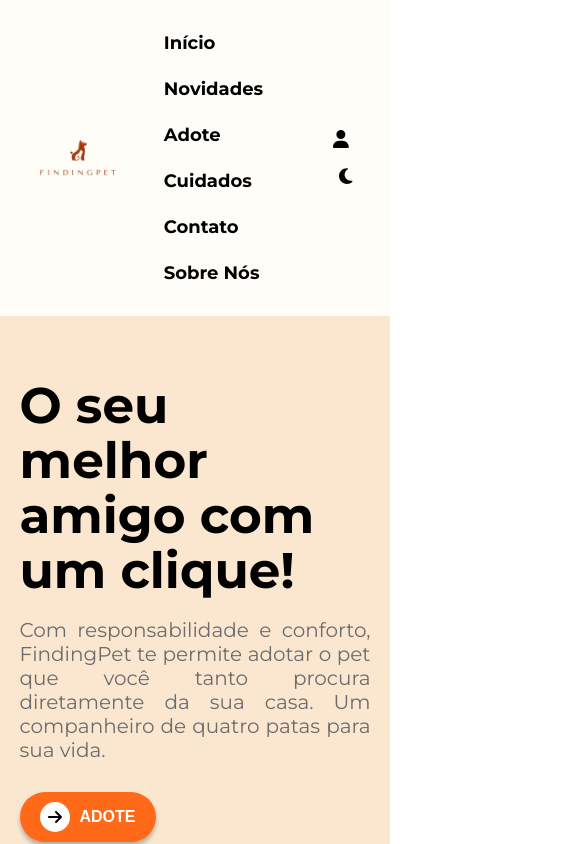
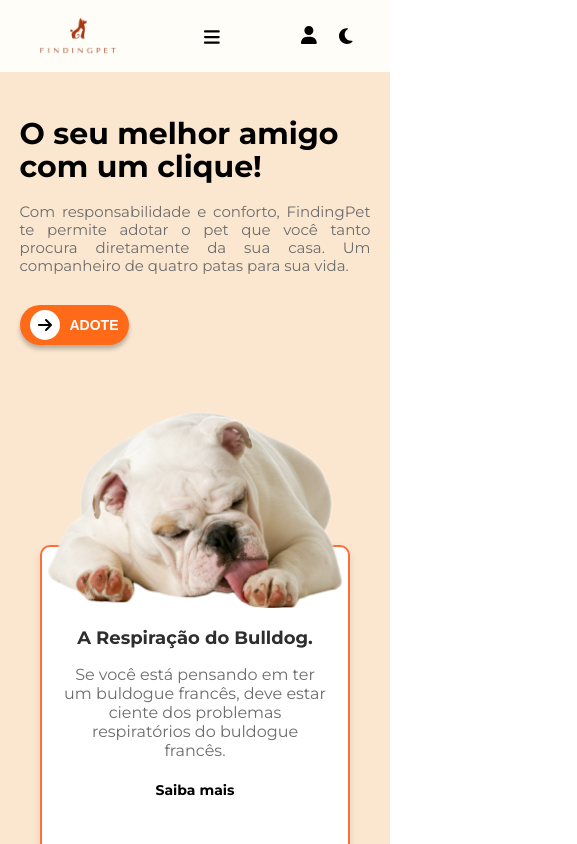
Before and after one commit to lucasgomesdesouza/finding-pets, a React (Create React App) app: page / in a window 390 px wide. Shown: the top 844 px of the page, 577 px wide, since content can reach past the window. Built offline with nearby package versions, Linux system fonts and the light colour scheme.

Commit message:
home page layout fixed

```diff
--- a/src/components/ButtonCallToAction/ButtonCallToAction.module.css
+++ b/src/components/ButtonCallToAction/ButtonCallToAction.module.css
@@ -77,3 +77,12 @@
 .adoptionButton:hover {
     background-color: #e55b16;
 }
+
+
+@media(max-width:470px){
+    .button {
+        padding: 5px 10px;
+        font-size: 14px;
+
+    }
+}
--- a/src/components/CardSection/CardSection.module.css
+++ b/src/components/CardSection/CardSection.module.css
@@ -1,14 +1,11 @@
 .cardSectionContainer{
     display: flex;
-    justify-content: space-between;
+    justify-content: center;
+    gap: 125px;
+    flex-wrap: wrap;
+    padding-left: 40px;
+    padding-right: 40px;
     padding-bottom: 80px;
     padding-top: 120px;
+
 }
-
-@media(max-width:1475px){
-    .cardSectionContainer{
-        flex-direction: row;
-        justify-content: center;
-        gap: 100px;
-    }
-}
--- a/src/components/Footer/Footer.jsx
+++ b/src/components/Footer/Footer.jsx
@@ -4,8 +4,15 @@ import { FontAwesomeIcon } from "@fortawesome/react-fontawesome";
 import { faFacebookF, faInstagram, faTwitter } from "@fortawesome/free-brands-svg-icons";
 import { faComment } from "@fortawesome/free-solid-svg-icons";
 import logo from '../../assets/images/Logo.png';
+import { Link } from "react-router-dom";
 
 const Footer = () => {
+    const scrollToTop = () => {
+        window.scrollTo({
+            top: 0,
+            behavior: "smooth", // Faz a rolagem ser suave
+        });
+    };
     return (
         <footer className={styles.footer}>
             <div className={styles.about}>
@@ -15,7 +22,7 @@ const Footer = () => {
             <div className={styles.linksSection}>
                 <h4>Institucional</h4>
                 <ul>
-                    <li>Sobre Nós</li>
+                    <li className={styles.link} onClick={scrollToTop}><Link to="/about-us">Sobre Nós</Link></li>
                     <li>FindingPet Lovers</li>
                     <li>Projetos Sociais</li>
                     <li>Unidades</li>
--- a/src/components/Footer/Footer.module.css
+++ b/src/components/Footer/Footer.module.css
@@ -26,6 +26,7 @@
 .linksSection {
     min-width: 150px;
     margin-bottom: 20px;
+
 }
 
 .linksSection h4 {
@@ -49,6 +50,17 @@
 .linksSection ul li:hover {
     color: #E07628;
     cursor: pointer;
+}
+
+
+.link a {
+    text-decoration: none;
+    color: inherit;
+    text-decoration: none;
+}
+
+.link a:hover {
+    color: #E07628;
 }
 
 .socialMedia {
--- a/src/components/Header/Header.jsx
+++ b/src/components/Header/Header.jsx
@@ -1,26 +1,38 @@
-import React from "react";
+import React, { useState } from "react";
 import { Link } from "react-router-dom";
 import logo from '../../assets/images/Logo.png';
 import styles from './Header.module.css';
 import { FontAwesomeIcon } from "@fortawesome/react-fontawesome";
-import { faMoon, faUser } from "@fortawesome/free-solid-svg-icons";
+import { faMoon, faUser, faBars, faTimes } from "@fortawesome/free-solid-svg-icons";
 
 const Header = () => {
+    const [menuOpen, setMenuOpen] = useState(false);
+
+    const toggleMenu = () => {
+        setMenuOpen(!menuOpen);
+    };
+
     return (
         <header className={styles.header}>
             <div className={styles.logoContainer}>
                 <img src={logo} alt="Logo da ONG Finding Pet" className={styles.logo}/>
             </div>
-            <nav>
-                <ul className={styles.navigation}>
+
+            <nav className={`${styles.navigation} ${menuOpen ? styles.active : ''}`}>
+                <ul>
                     <li className={styles.link}><Link to="/">Início</Link></li>
                     <li className={styles.link}><Link to="/news">Novidades</Link></li>
                     <li className={styles.link}><Link to="/adopt">Adote</Link></li>
                     <li className={styles.link}><Link to="/care">Cuidados</Link></li>
                     <li className={styles.link}><Link to="/contact">Contato</Link></li>
-                    <li className={styles.link}><Link to="/about-us">Sobre Nós</Link></li>
                 </ul>
             </nav>
+
+            {/* Botão do Ícone de Hambúrguer */}
+            <button className={styles.hamburger} onClick={toggleMenu}>
+                <FontAwesomeIcon icon={menuOpen ? faTimes : faBars} className={styles.icon} />
+            </button>
+
             <div className={styles.icons}>
                 <Link to="/sign-up" className={styles.iconButton}>
                     <FontAwesomeIcon icon={faUser} className={styles.icon} />
@@ -29,6 +41,8 @@ const Header = () => {
                     <FontAwesomeIcon icon={faMoon} className={styles.icon} />
                 </button>
             </div>
+
+
         </header>
     );
 }
--- a/src/components/Header/Header.module.css
+++ b/src/components/Header/Header.module.css
@@ -19,9 +19,14 @@
     display: flex;
     flex-wrap: wrap;
     gap: 24px;
-    list-style-type: none;
 }
 
+.navigation ul{
+    display: flex;
+    gap: 24px;
+    flex-direction: row;
+    list-style: none;
+}
 .link {
     font-size: 18px;
     font-weight: 700;
@@ -59,3 +64,48 @@
 .iconButton:hover .icon {
     color: #E07628;
 }
+
+/* Estilo para o ícone de hambúrguer */
+.hamburger {
+    display: none;
+    background: none;
+    border: none;
+    cursor: pointer;
+    color: #000;
+    font-size: 24px;
+}
+
+.hamburger:hover .icon {
+    color: #E07628;
+}
+
+/* Estilos para telas menores que 768px */
+@media (max-width: 768px) {
+    .navigation {
+        display: none; /* Oculta o menu de navegação */
+        position: absolute;
+        top: 70px;
+        right: 0px;
+        background-color: #FEFDF7;
+        width: 100%;
+        text-align: center;
+        flex-direction: column;
+    }
+    .navigation ul{
+        flex-direction: column;
+        gap: 0px;
+    }
+    .navigation.active {
+        display: flex; /* Exibe o menu de navegação ao clicar no ícone */
+    }
+
+    .hamburger {
+        display: block; /* Exibe o ícone de hambúrguer */
+
+    }
+
+
+    .link {
+        padding: 16px 0;
+    }
+}
--- a/src/components/HeroContent/HeroSection.module.css
+++ b/src/components/HeroContent/HeroSection.module.css
@@ -1,11 +1,10 @@
 .hero_section {
     display: flex;
     flex-direction: row;
-    align-items: start;
+    align-items: center;
     justify-content: space-between;
     border-radius: 8px;
     padding-bottom: 40px;
-    flex-wrap: wrap;
     padding-top: 20px;
     width: 100%
 }
@@ -33,6 +32,20 @@
 
 }
 
+@media(max-width:470px){
+    .hero_section h2 {
+        font-size: 30px;
+    }
+
+    .hero_section p {
+        font-size: 15px;
+        color: #6c6c6c;
+        line-height: 1.2;
+        margin-bottom: 30px;
+        text-align: justify;
+
+    }
+}
 @media(max-width:880px){
     .hero_section img {
         display: none;
--- a/src/components/InfoCard/InfoCard.module.css
+++ b/src/components/InfoCard/InfoCard.module.css
@@ -52,16 +52,3 @@ p {
 .link:hover {
     text-decoration: underline;
 }
-
-@media(max-width:880px){
-    .image{
-        display: none;
-    }
-}
-
-@media(max-width:1475px){
-    .card{
-       width: 20vw;
-    }
-
-}
--- a/src/components/TestimonialCard/TestimonialCard.jsx
+++ b/src/components/TestimonialCard/TestimonialCard.jsx
@@ -13,7 +13,7 @@ const TestimonialCard = () => {
             <h1>FindingPet Lovers</h1>
         </div>
         <div className={styles.testimonialCard}>
-            <div>
+            <div className={styles.personImage}>
                 <img src={deborahPavanelli} alt="Déborah Pavanelli" />
             </div>
             <div className={styles.textImage}>
--- a/src/components/TestimonialCard/TestimonialCard.module.css
+++ b/src/components/TestimonialCard/TestimonialCard.module.css
@@ -8,9 +8,8 @@
 
 .testimonialCard {
     display: flex;
-    flex-wrap: wrap;
     flex-direction: row;
-    align-items: start;
+    align-self: center;
     background-color: #FEFDF7;
     padding: 24px;
     border: 2px solid #FE6B1B;
@@ -24,7 +23,6 @@
 
 .testimonialPersonData{
     display: flex;
-    flex-wrap: wrap;
     flex-direction: column;
     align-items: start;
     justify-content: start;
@@ -39,6 +37,7 @@
     display: grid;
     grid-template-columns: repeat(2, 1fr);
     gap: 10px;
+
 }
 
   .petImages img {
@@ -52,7 +51,48 @@
     flex-direction: row;
 }
 
+@media(max-width:470px){
+    .petImages{
+        display: flex;
+        flex-wrap: wrap;
+        flex-direction: column;
+        align-items: center;
+    }
+
+
+
+}
+@media(max-width:545px){
+    .petImages{
+        display: flex;
+        flex-wrap: wrap;
+        flex-direction: column;
+        align-items: center;
+    }
+
+    .testimonialSection{
+        text-align: start;
+        padding-left: 0px;
+
+    }
+
+}
+@media(max-width:768px){
+    .testimonialCard{
+        padding: 0;
+        padding-bottom: 24px;
+    }
+    .personImage{
+        display: none;
+    }
+
+}
 @media(max-width:1475px){
+    .testimonialSection h1{
+        padding-left: 40px;
+
+    }
+
     .testimonialCard{
        width: 90vw;
     }
@@ -63,8 +103,10 @@
     }
 
     .petImages{
-        grid-template-columns: repeat(2,1fr);
-        width: 0px;
+        grid-template-columns: repeat(2, 1fr);
+        width: 100%; /* Defina uma largura adequada para o grid */
+        max-width: 600px; /* Defina um limite de largura, se necessário */
         gap: 10px;
+        margin: 0 auto; /* Centraliza o grid horizontalmente */
     }
 }
--- a/src/styles.css
+++ b/src/styles.css
@@ -1,13 +1,14 @@
 @import url('https://fonts.googleapis.com/css2?family=Montserrat:ital,wght@0,100..900;1,100..900&display=swap');
 
+
 body {
-  width: 100vw;
   margin: 0;
   font-family: "Montserrat", -apple-system, BlinkMacSystemFont, 'Segoe UI', 'Roboto', 'Oxygen',
     'Ubuntu', 'Cantarell', 'Fira Sans', 'Droid Sans', 'Helvetica Neue', sans-serif;
   -webkit-font-smoothing: antialiased;
   -moz-osx-font-smoothing: grayscale;
-  width: 100vw !important;
+  width: 100dvw !important;
+  overflow-x: hidden;
 }
 
 code {
@@ -24,4 +25,5 @@ code {
   width: 100%;
   max-width: 1440px;
   margin: 0 auto;
+  padding: 0;
 }
```
